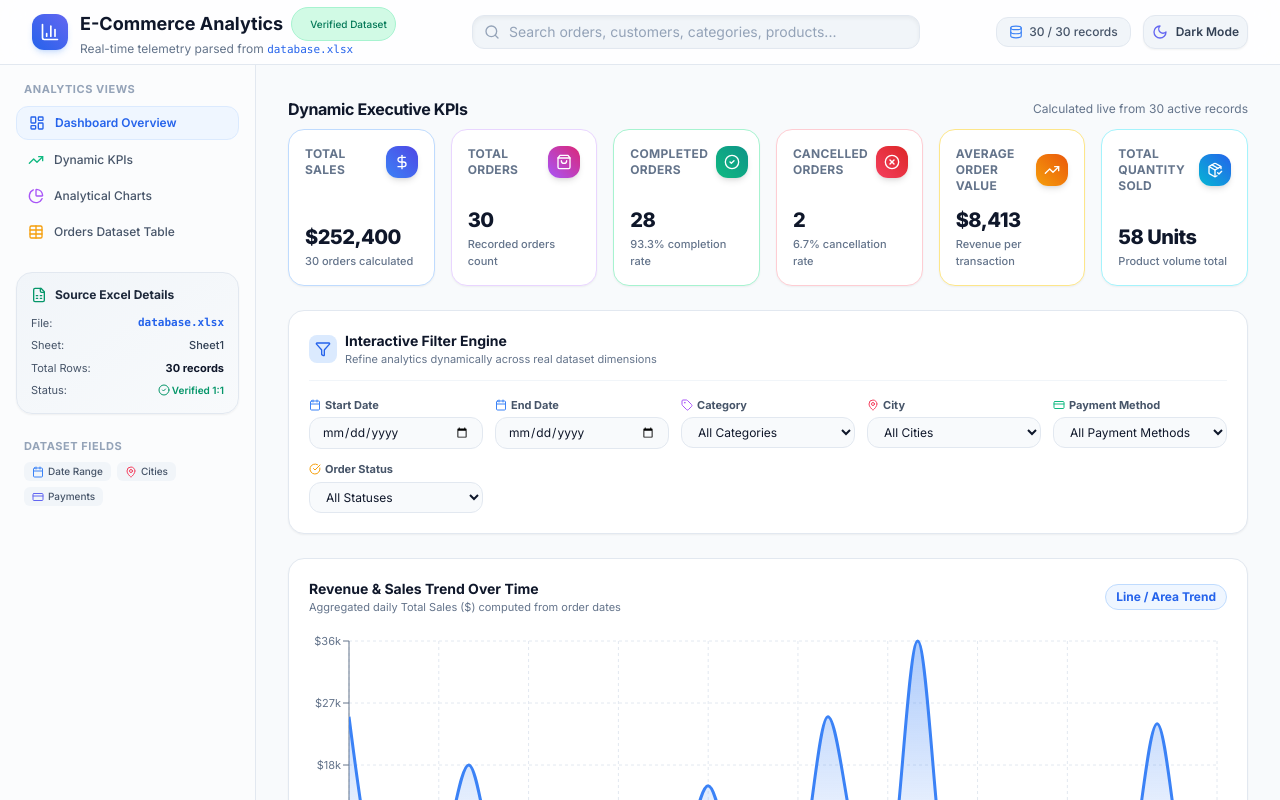
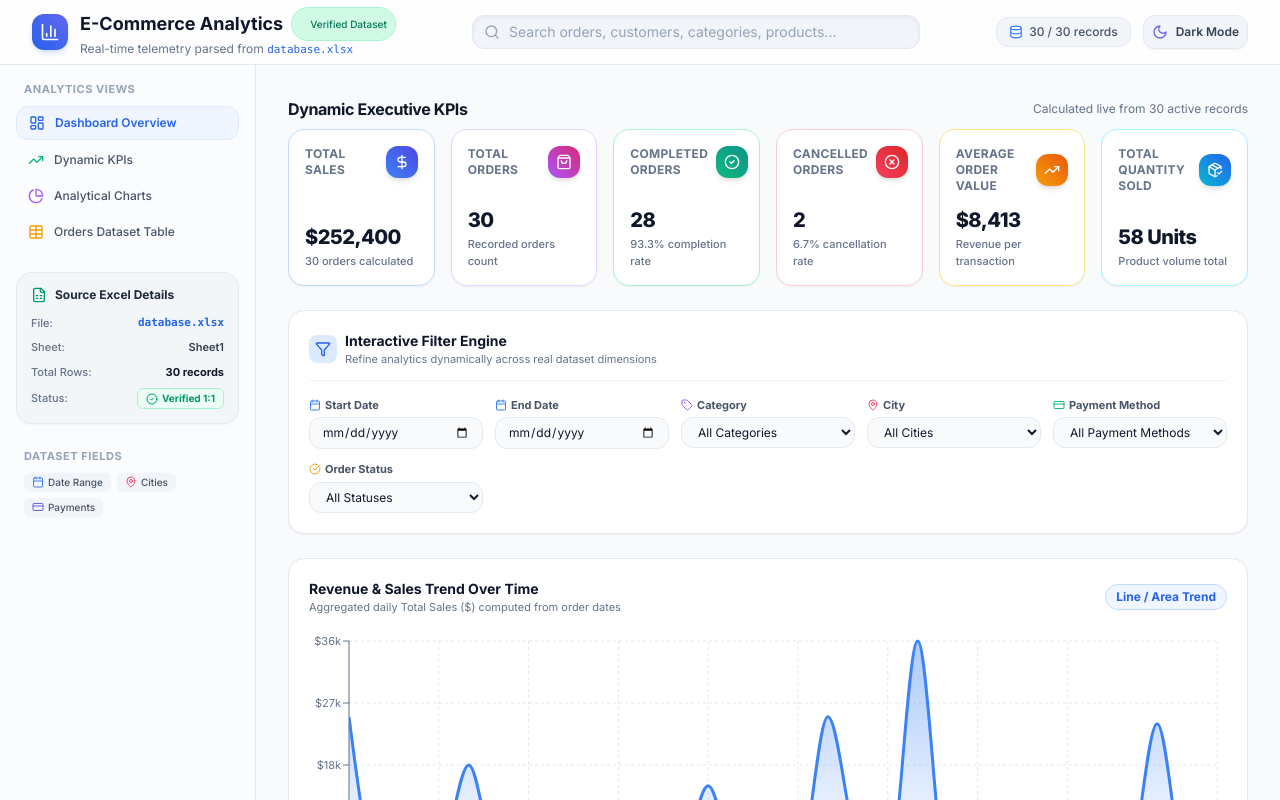
Before and after one commit to ahmedshahat921-cpu/ecommerce-dashboard, a React (Vite) app: page / in a window 1280 px wide. Shown: the top 800 px of the page. Built offline with nearby package versions, Linux system fonts and the light colour scheme.

Commit message:
fix: resolve dark theme contrast and background styling of Source Excel Details card in Sidebar

```diff
--- a/src/components/Layout/Sidebar.jsx
+++ b/src/components/Layout/Sidebar.jsx
@@ -53,31 +53,31 @@ export const Sidebar = ({ totalRecords, activeFilterCount, resetFilters }) => {
         </div>
 
         {/* Dataset Metadata Box */}
-        <div className="p-3.5 rounded-2xl bg-gradient-to-br from-slate-100 to-slate-50 dark:from-slate-850 dark:to-slate-800/80 border border-slate-200 dark:border-slate-700/80 shadow-sm space-y-3">
+        <div className="p-3.5 rounded-2xl bg-slate-100/90 dark:bg-slate-800/70 border border-slate-200/90 dark:border-slate-700/80 shadow-sm space-y-3">
           <div className="flex items-center gap-2">
             <FileSpreadsheet className="w-4 h-4 text-emerald-600 dark:text-emerald-400" />
-            <h4 className="text-xs font-bold text-slate-800 dark:text-slate-200">
+            <h4 className="text-xs font-bold text-slate-800 dark:text-slate-100">
               Source Excel Details
             </h4>
           </div>
 
-          <div className="space-y-1.5 text-[11px] text-slate-600 dark:text-slate-400">
+          <div className="space-y-2 text-[11px]">
             <div className="flex items-center justify-between">
-              <span>File:</span>
+              <span className="text-slate-500 dark:text-slate-400 font-medium">File:</span>
               <code className="text-blue-600 dark:text-blue-400 font-mono font-semibold">database.xlsx</code>
             </div>
             <div className="flex items-center justify-between">
-              <span>Sheet:</span>
-              <span className="font-medium text-slate-700 dark:text-slate-300">Sheet1</span>
+              <span className="text-slate-500 dark:text-slate-400 font-medium">Sheet:</span>
+              <span className="font-semibold text-slate-700 dark:text-slate-200">Sheet1</span>
             </div>
             <div className="flex items-center justify-between">
-              <span>Total Rows:</span>
+              <span className="text-slate-500 dark:text-slate-400 font-medium">Total Rows:</span>
               <span className="font-bold text-slate-900 dark:text-white">{totalRecords} records</span>
             </div>
             <div className="flex items-center justify-between">
-              <span>Status:</span>
-              <span className="inline-flex items-center text-emerald-600 dark:text-emerald-400 font-semibold text-[10px]">
-                <CheckCircle2 className="w-3 h-3 mr-0.5" /> Verified 1:1
+              <span className="text-slate-500 dark:text-slate-400 font-medium">Status:</span>
+              <span className="inline-flex items-center text-emerald-600 dark:text-emerald-400 font-bold text-[10px] bg-emerald-50 dark:bg-emerald-950/60 px-2 py-0.5 rounded-md border border-emerald-200 dark:border-emerald-800">
+                <CheckCircle2 className="w-3 h-3 mr-1" /> Verified 1:1
               </span>
             </div>
           </div>
```
